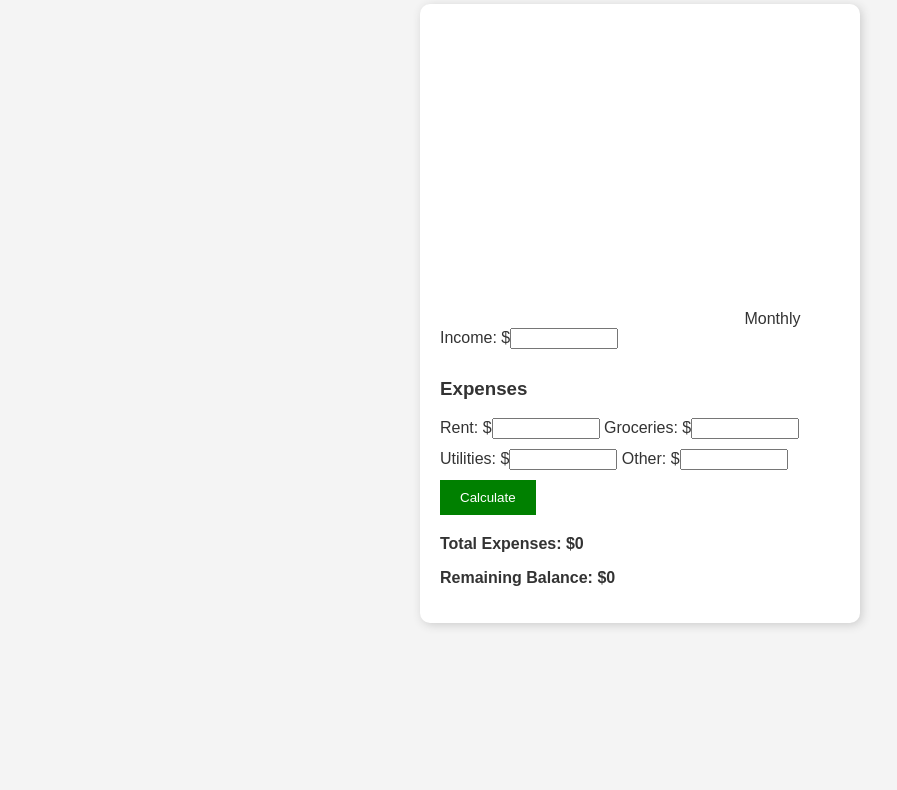
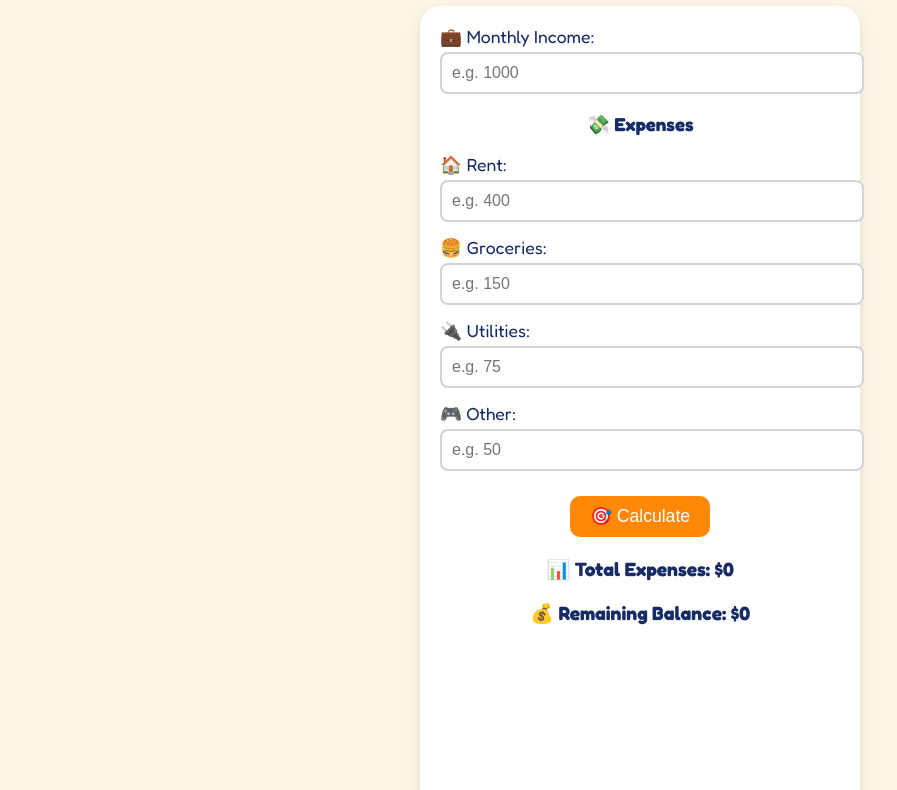
Before and after one commit to rjnice22/budget-calculator, a plain HTML site: page index.html in a window 1280 px wide. Shown: the part 104-894 px from the top of the page, without its empty margins (0-897 px from the left). Before the commit the page ends 800 px from the top, so only its background shows below. Drawn offline with nearby package versions, Linux system fonts and the light colour scheme.

Commit message:
Add files via upload

```diff
--- a/index.html
+++ b/index.html
@@ -3,32 +3,34 @@
 <head>
   <meta charset="UTF-8">
   <title>Budget Calculator</title>
+  <link href="https://fonts.googleapis.com/css2?family=Fredoka:wght@400;700&display=swap" rel="stylesheet">
   <link rel="stylesheet" href="style.css">
   <script src="https://cdn.jsdelivr.net/npm/chart.js"></script>
 
 </head>
 <body>
-  <h1>Budget Calculator</h1>
+  <h1>🧠 Budget Buddy</h1>
 
   <div class="container">
-  <canvas id="budgetChart" width="300" height="300"></canvas>
+    <label>💼 Monthly Income:<br><input type="number" id="income" placeholder="e.g. 1000"></label>
 
-    <label>Monthly Income: $<input type="number" id="income"></label>
+    <h3>💸 Expenses</h3>
+    <label>🏠 Rent:<br><input type="number" id="rent" placeholder="e.g. 400"></label>
+    <label>🍔 Groceries:<br><input type="number" id="groceries" placeholder="e.g. 150"></label>
+    <label>🔌 Utilities:<br><input type="number" id="utilities" placeholder="e.g. 75"></label>
+    <label>🎮 Other:<br><input type="number" id="other" placeholder="e.g. 50"></label>
 
-    <h3>Expenses</h3>
-    <label>Rent: $<input type="number" id="rent"></label>
-    <label>Groceries: $<input type="number" id="groceries"></label>
-    <label>Utilities: $<input type="number" id="utilities"></label>
-    <label>Other: $<input type="number" id="other"></label>
-
-    <button onclick="calculateBudget()">Calculate</button>
+    <button onclick="calculateBudget()">🎯 Calculate</button>
 
     <div id="results">
-      <p>Total Expenses: $<span id="total-expenses">0</span></p>
-      <p>Remaining Balance: $<span id="balance">0</span></p>
+      <p>📊 Total Expenses: $<span id="total-expenses">0</span></p>
+      <p>💰 Remaining Balance: $<span id="balance">0</span></p>
     </div>
+
+    <canvas id="budgetChart" width="300" height="300"></canvas>
   </div>
 
   <script src="script.js"></script>
 </body>
+
 </html>
--- a/style.css
+++ b/style.css
@@ -1,29 +1,54 @@
 body {
-  font-family: Arial, sans-serif;
-  background: #f4f4f4;
+  font-family: 'Fredoka', sans-serif;
+  background: #fef6e4;
   padding: 20px;
-  color: #333;
+  color: #172c66;
+  text-align: center;
 }
+
 .container {
   max-width: 400px;
   margin: auto;
-  background: white;
+  background: #ffffff;
   padding: 20px;
-  border-radius: 10px;
-  box-shadow: 2px 2px 10px #ccc;
+  border-radius: 20px;
+  box-shadow: 0px 5px 15px rgba(0, 0, 0, 0.1);
 }
+
+label {
+  display: block;
+  margin-bottom: 15px;
+  text-align: left;
+  font-size: 1.1rem;
+}
+
 input {
-  margin-bottom: 10px;
-  width: 100px;
+  width: 100%;
+  padding: 10px;
+  border: 2px solid #d3d3d3;
+  border-radius: 8px;
+  font-size: 1rem;
+  margin-top: 5px;
 }
+
 button {
+  margin-top: 10px;
   padding: 10px 20px;
-  background: green;
+  font-size: 1.1rem;
+  background-color: #ff8906;
   color: white;
   border: none;
+  border-radius: 10px;
   cursor: pointer;
+  transition: background-color 0.3s ease;
 }
+
+button:hover {
+  background-color: #f25f4c;
+}
+
 #results {
   margin-top: 20px;
   font-weight: bold;
+  font-size: 1.2rem;
 }
```
